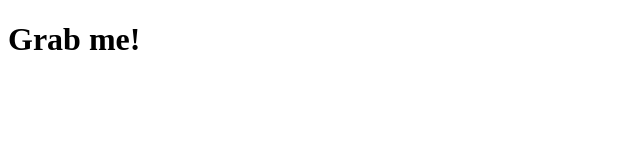
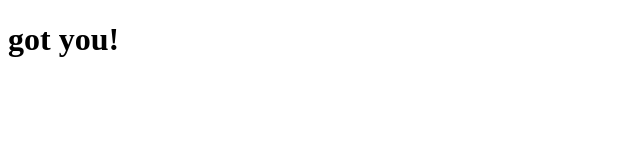
Before and after one commit to kimkmin06/JavaScript, a plain HTML site: page chapter3/index.html in a window 1280 px wide. Shown: the whole page, without its empty margins (0-640 px from the left). Drawn offline with Linux system fonts and the light colour scheme.

Commit message:
📝 :: 챕터3 파일 추가

```diff
--- /dev/null
+++ b/chapter3/app.js
@@ -0,0 +1,6 @@
+const title = document.getElementById("title");
+
+title.innerText = "got you!";
+
+console.log(title.id);
+console.log(title.className);
--- a/index.html
+++ b/chapter3/index.html
@@ -7,7 +7,7 @@
 </head>
 <body>
 
-  <h1 id="title">Grab me!</h1>
+  <h1 class="hello" id="title">Grab me!</h1>
 
   <script src="./app.js"></script>
 </body>
```
Also changed, not shown: chapter3/style.css (added), style.css (deleted).
